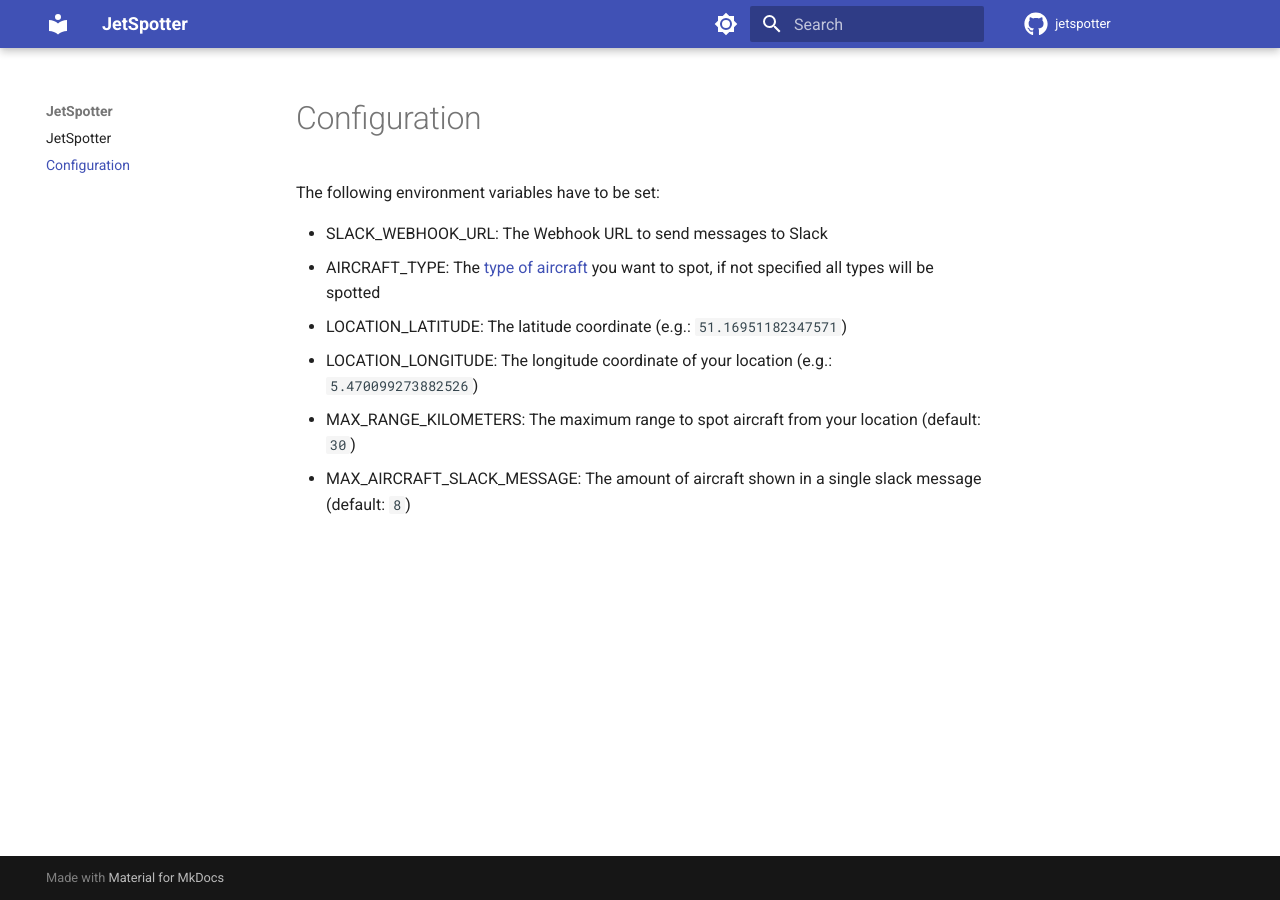
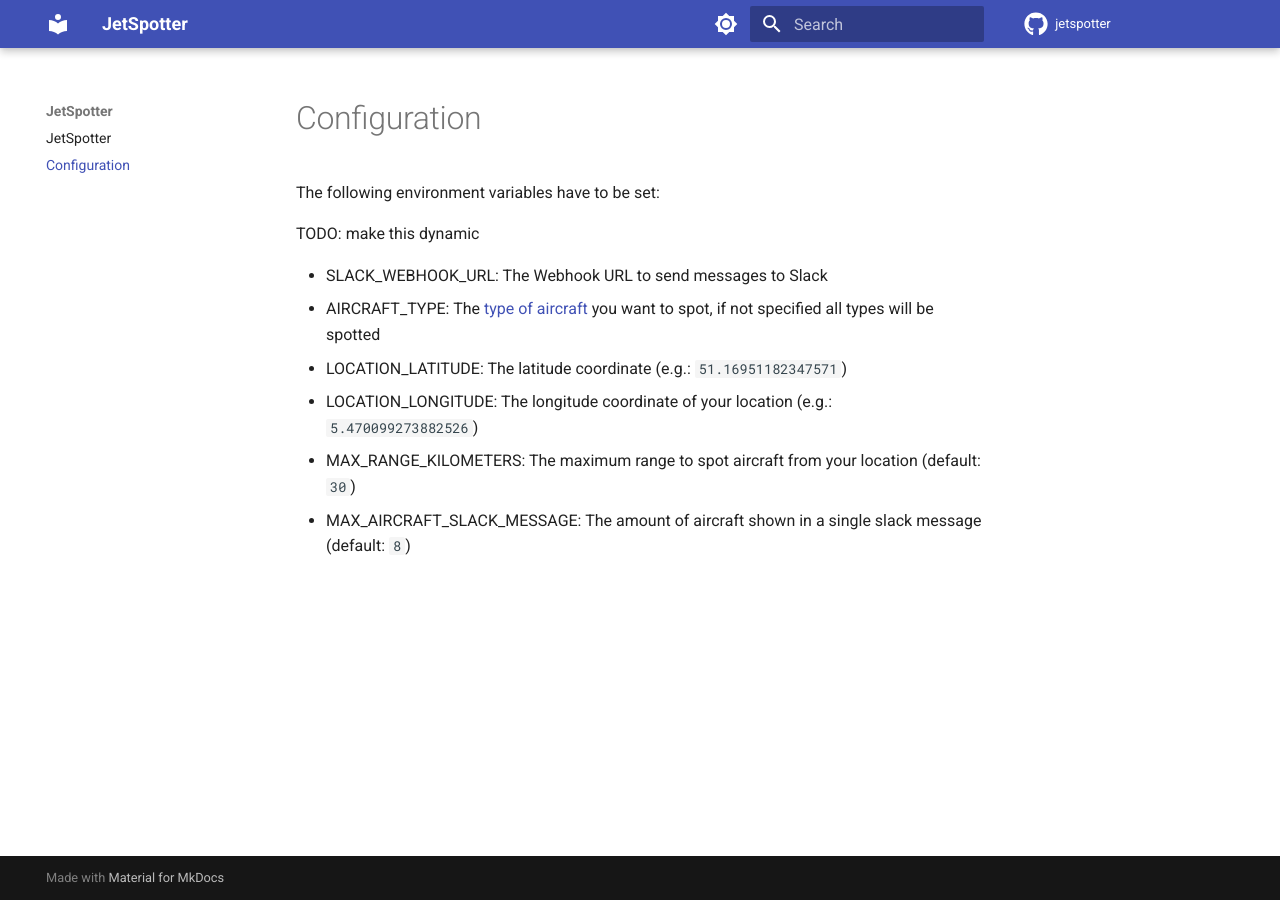
Before and after one commit to vvanouytsel/jetspotter, an MkDocs documentation site: the page built from docs/configuration.md, in a window 1280 px wide. Built offline with MkDocs 1.6.1 and Material for MkDocs 9.7.7, drawn with Linux system fonts in a browser that asks for light colours; comment, search, counter and statistics services are not loaded.

```diff
--- a/docs/configuration.md
+++ b/docs/configuration.md
@@ -1,6 +1,8 @@
 # Configuration
 
 The following environment variables have to be set:
+
+TODO: make this dynamic
 
 * SLACK_WEBHOOK_URL: The Webhook URL to send messages to Slack
 * AIRCRAFT_TYPE: The [type of aircraft](./internal/aircraft/aircraft.go) you want to spot, if not specified all types will be spotted
```
Also changed, not shown: 1 other file.
